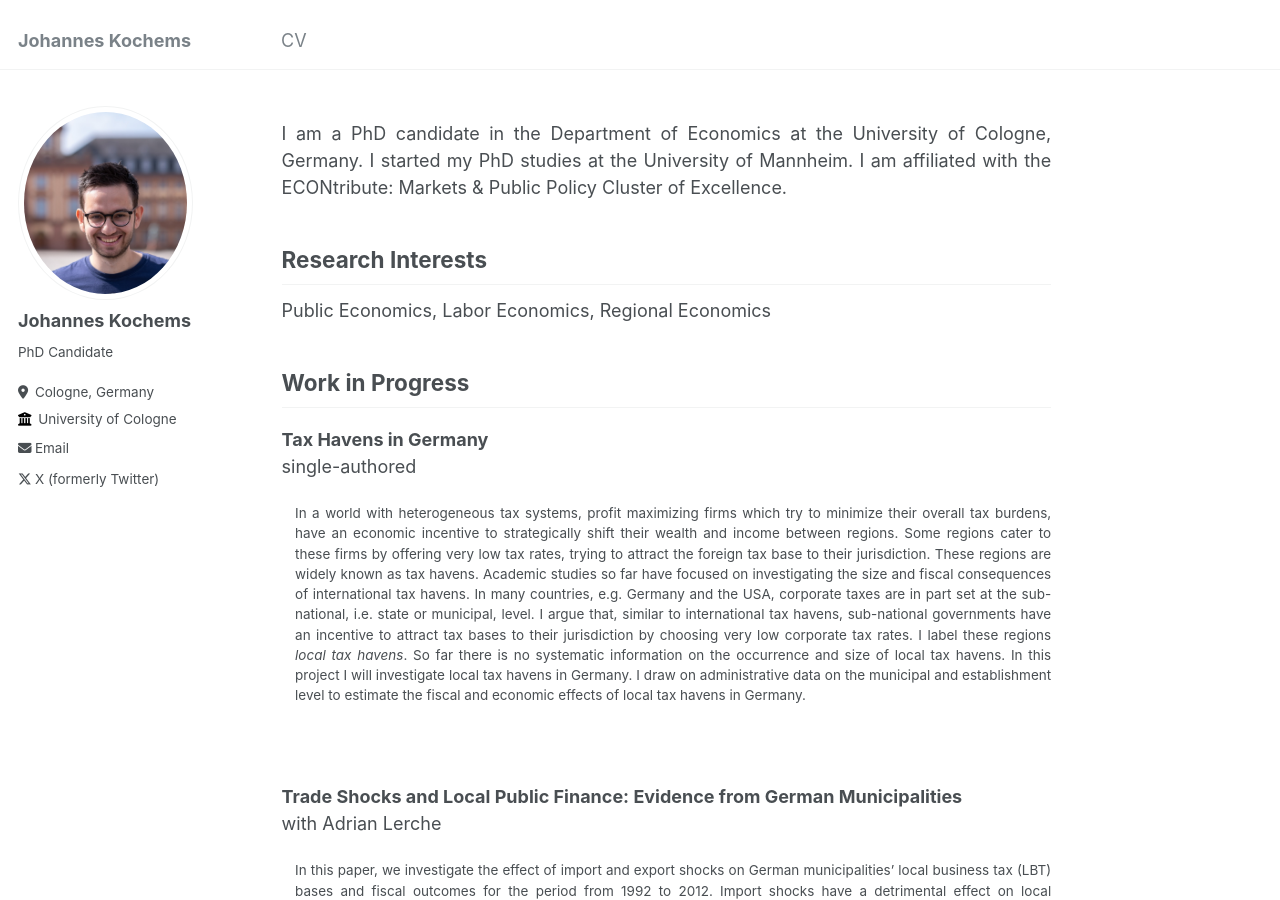
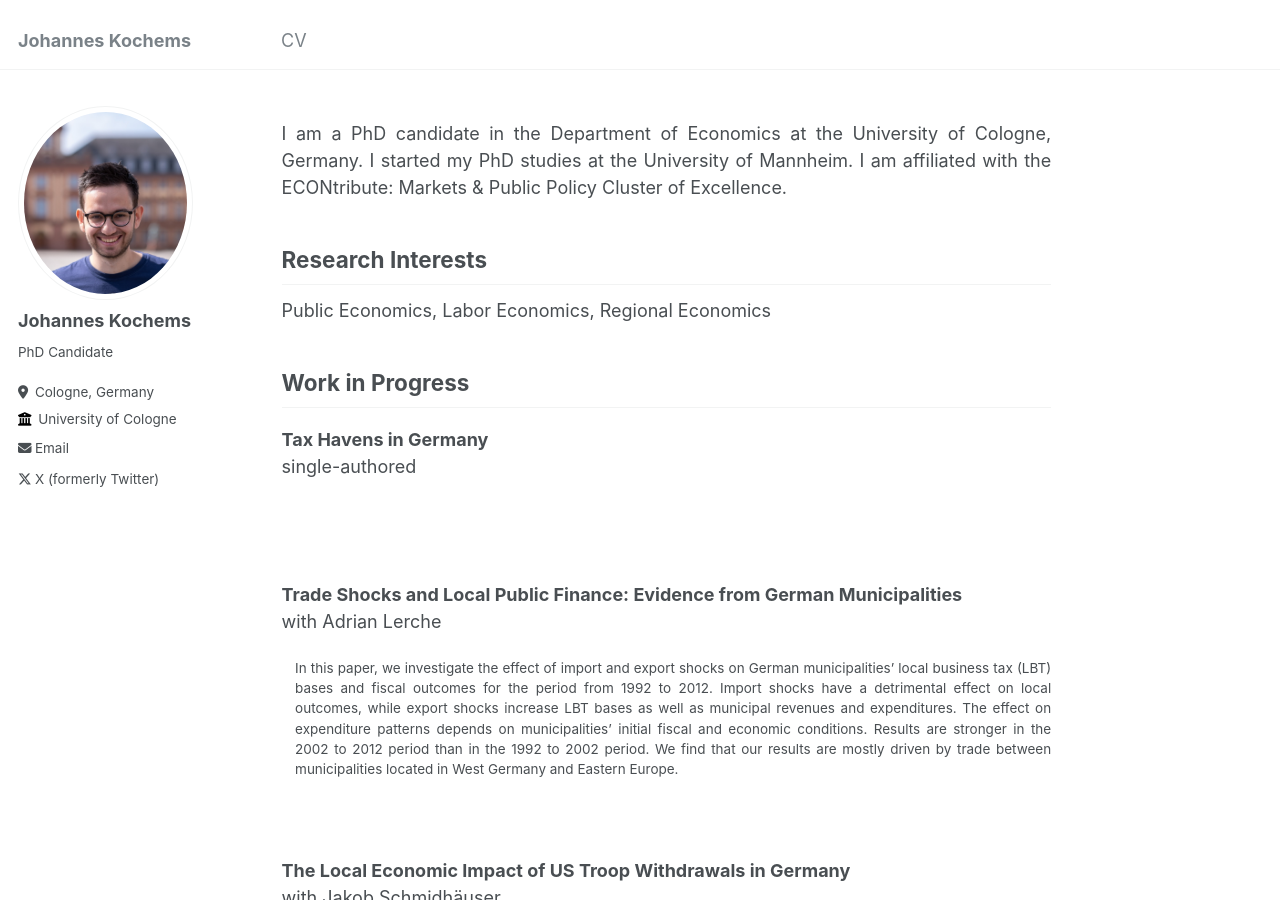
Before and after one commit to jkochems/jkochems.github.io, a Jekyll site: the page built from _pages/about.md, in a window 1280 px wide and 900 px high. Built offline with Jekyll 4.4.1, drawn with Linux system fonts in a browser that asks for light colours.

Commit message:
Drop job market abstract

```diff
--- a/_pages/about.md
+++ b/_pages/about.md
@@ -17,19 +17,6 @@ Work in Progress
 ------
 <dt><strong>Tax Havens in Germany</strong></dt>
 single-authored <br />
-<dd><div style="text-align: justify"> In a world with heterogeneous tax systems, profit maximizing firms which try to minimize their
-overall tax burdens, have an economic incentive to strategically shift their wealth and income between
-regions. Some regions cater to these firms by offering very low tax rates, trying to attract the foreign
-tax base to their jurisdiction. These regions are widely known as tax havens. Academic studies so far
-have focused on investigating the size and fiscal consequences of international tax havens. In many
-countries, e.g. Germany and the USA, corporate taxes are in part set at the sub-national, i.e. state
-or municipal, level. I argue that, similar to international tax havens, sub-national governments have an
-incentive to attract tax bases to their jurisdiction by choosing very low corporate tax rates. I label these
-regions <em>local tax havens</em>. So far there is no systematic information on the occurrence and size of local tax
-havens. In this project I will investigate local tax havens in Germany. I draw on administrative data on
-the municipal and establishment level to estimate the fiscal and economic effects of local tax havens in
-Germany. <br /> </div> </dd>
-
 
  <br />
  <br />
```
